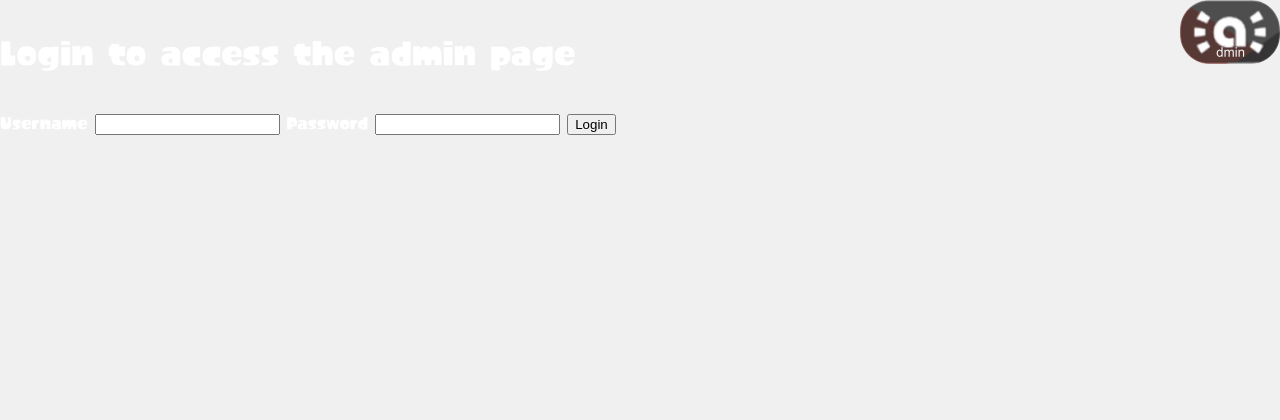
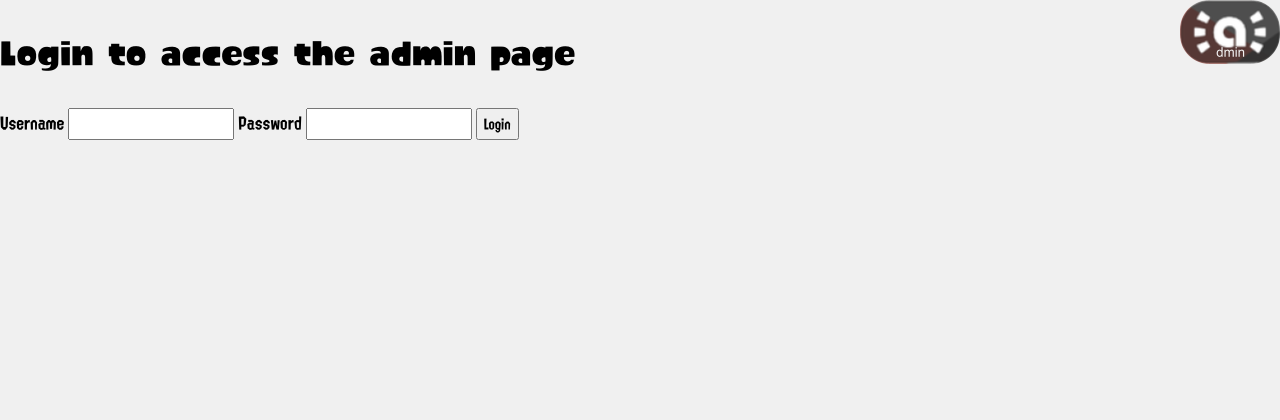
Before and after one commit to chchnyanko/2024-dtp-task, a Flask app: page /admin_login in a window 1280 px wide. Shown: the top 420 px of the page. Run offline with Flask 3, Linux system fonts and the light colour scheme.

Commit message:
changed the font for some pages

```diff
--- a/Static/reworked_style.css
+++ b/Static/reworked_style.css
@@ -1,10 +1,14 @@
 @font-face {
-    font-family: splatoon;
+    font-family: font1;
     src: url(/static/Splatoon1.otf);
     font-size: large;
 }
+@font-face {
+    font-family: font2;
+    src: url(/static/Splatoon2.otf);
+    font-size: large;
+}
 html {
-    font-family: splatoon;
     color: white;
 }
 body {
@@ -18,6 +22,15 @@ a {
 
 /* general */
 
+.font1 {
+    font-family: font1;
+}
+.font2 {
+    font-family: font2;
+}
+.black {
+    color: black;
+}
 
 /* navbar */
 .nav-bottom-bar {
--- a/templates/404.html
+++ b/templates/404.html
@@ -1,5 +1,5 @@
 {% extends "layout.html" %}
 {% block content %}
-<h1>{{error}}</h1>
-<a href="javascript:history. back()">back to last page</a>
+<h1 class="font1">{{error}}</h1>
+<a href="javascript:history. back()"><p class="font2">back to last page</p></a>
 {% endblock %}
--- a/templates/admin_login.html
+++ b/templates/admin_login.html
@@ -1,14 +1,14 @@
 {% extends "layout.html" %}
 {% block content %}
-<h1>Login to access the admin page</h1>
+<h1 class="font1 black">Login to access the admin page</h1>
 {% with error = get_flashed_messages() %}
 {{error[0]}}
 {% endwith %}
 <form action="/admin_login" method="post">
-    <label for="username">Username</label>
-    <input type="text" name="username">
-    <label for="password">Password</label>
-    <input type="password" name="password">
-    <button type="submit">Login</button>
+    <label for="username" class="font2 black">Username</label>
+    <input type="text" name="username" class="font2 black">
+    <label for="password" class="font2 black">Password</label>
+    <input type="password" name="password" class="font2 black">
+    <button type="submit" class="font2 black">Login</button>
 </form>
 {% endblock %}
```
Also changed, not shown: templates/admin.html (+17 -17 lines), splatoon3.db.
